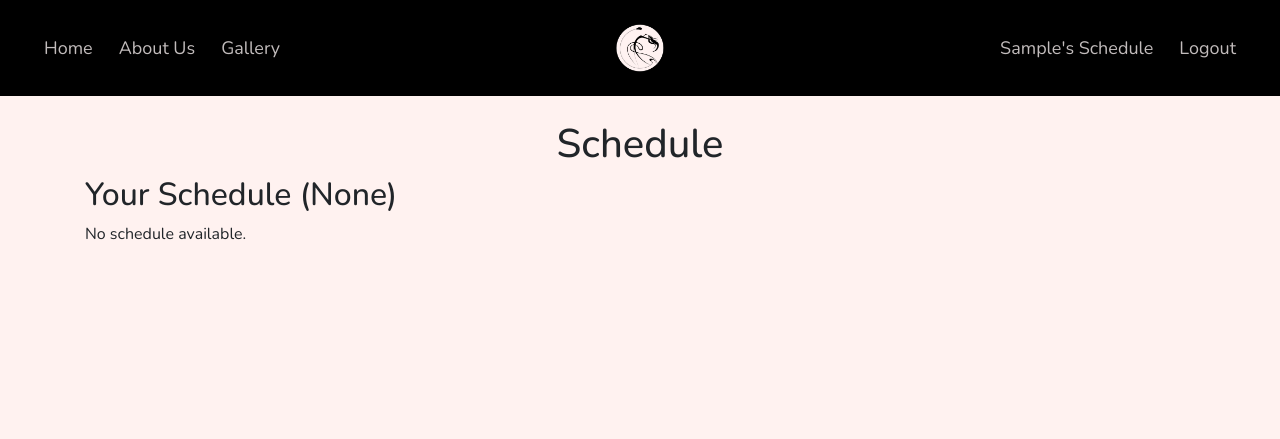
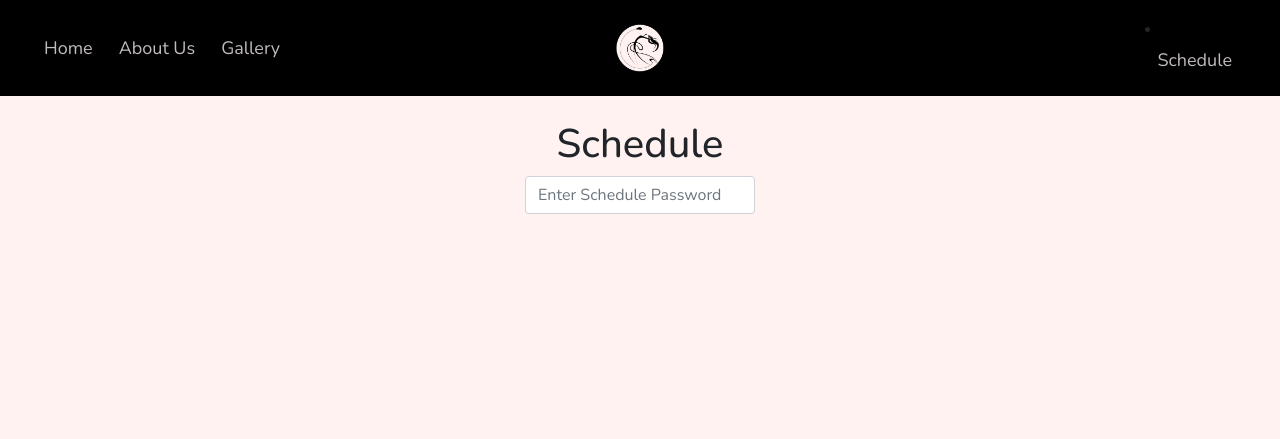
Before and after one commit to violetteyang5331/RQDA-Website-Violette, a Flask app: page /schedule in a window 1280 px wide. Shown: the top 439 px of the page. Run offline with Flask 3, Linux system fonts and the light colour scheme; the visitor is signed in with stand-in values (Sample User, id 1); data comes from the database, SQL or seed files in the repository; both versions use the stored data as it was after the commit; some libraries are stand-ins or nearby versions.

Commit message:
4/30/26 completely redid schedule logic, still need to improve but mostly there!

```diff
--- a/website/__init__.py
+++ b/website/__init__.py
@@ -2,13 +2,17 @@ from flask import Flask
 from flask_sqlalchemy import SQLAlchemy
 from os import path
 from flask_login import LoginManager
+from dotenv import load_dotenv
+
+import os
 
 db = SQLAlchemy()
 DB_NAME = "database.db"
+load_dotenv()
 
 def create_app():
     app = Flask(__name__)
-    app.config["SECRET_KEY"] = "hellochungus"
+    app.config["SECRET_KEY"] = os.getenv("SECRET_KEY")
     app.config["SQLALCHEMY_DATABASE_URI"] = f"sqlite:///{DB_NAME}"
     db.init_app(app)
 
--- a/website/auth.py
+++ b/website/auth.py
@@ -1,9 +1,10 @@
-from flask import Blueprint, render_template, request, flash, redirect, url_for
+from flask import Blueprint, render_template, request, flash, redirect, url_for, session
 from .models import User, Schedule
 from werkzeug.security import generate_password_hash, check_password_hash
 from . import db
 from flask_login import login_user, login_required, logout_user, current_user
 
+import os
 import random
 
 auth = Blueprint("auth", __name__)
@@ -85,26 +86,78 @@ def about_us():
 def meet_the_team():
     return render_template("meet_the_team.html", user=current_user)
 
-@auth.route("/schedule")
-@login_required
+@auth.route("/schedule", methods=["GET", "POST"])
 def schedule():
-    user_schedule = Schedule.query.filter_by(
-        class_level=current_user.rqda_level
-    ).first()
+    password_map = {
+        os.getenv("ADULT_PASSWORD"): 0,
+        os.getenv("TEEN_PASSWORD"): 1,
+        os.getenv("JUNIOR_PASSWORD"): 2,
+        os.getenv("MINI_PASSWORD"): 3,
+        os.getenv("ROSE_PASSWORD"): 4
+    }
+
+    level_map = {
+        0: "Adult",
+        1: "Teen",
+        2: "Junior",
+        3: "Mini"
+    }
+
+    if request.method == "POST":
+        entered = request.form.get("schedule_password")
+
+        # Handle edit form submission (Rose view)
+        if request.form.get("class_level"):
+            class_level = request.form.get("class_level")
+            content = request.form.get("content")
+            s = Schedule.query.filter_by(class_level=class_level).first()
+            if s:
+                s.content = content
+            else:
+                s = Schedule(class_level=class_level, content=content)
+                db.session.add(s)
+            db.session.commit()
+            flash("Schedule updated!", "success")
+
+        elif entered and entered in password_map:
+            session["password_index"] = password_map[entered]
+            flash("Access granted", "success")
+        else:
+            session["password_index"] = -1
+            flash("Incorrect password", "error")
+
+    password_index = session.get("password_index", -1)
+
+    schedule = None
+    if password_index in level_map:
+        schedule = Schedule.query.filter_by(class_level=level_map[password_index]).first()
+
+    schedules = Schedule.query.all() if password_index == 4 else []
 
     return render_template(
         "schedule.html",
         user=current_user,
-        schedule=user_schedule
+        password_index=password_index,
+        schedule=schedule,
+        schedules=schedules
     )
 
+@auth.route('/delete-schedule/<int:id>', methods=['POST'])
+def delete_schedule(id):
+    schedule = Schedule.query.get(id)
+    if schedule:
+        db.session.delete(schedule)
+        db.session.commit()
+    return redirect(url_for('auth.schedule'))  # back to schedule, not edit_schedule
+
+@auth.route("/reset_schedule_access", methods=["POST"])
+def reset_schedule_access():
+    session["password_index"] = -1
+    flash("Access reset", "success")
+    return redirect(url_for("auth.schedule"))
+
 @auth.route("/edit_schedule", methods=["GET", "POST"])
-@login_required
 def edit_schedule():
-    if current_user.rqda_level != "Rose":
-        flash("You do not have permission to edit schedules.", "error")
-        return redirect(url_for("auth.schedule"))
-
     if request.method == "POST":
         class_level = request.form.get("class_level")
         content = request.form.get("content")
@@ -121,18 +174,11 @@ def edit_schedule():
         flash("Schedule updated!", "success")
 
     schedules = Schedule.query.all()
-    return render_template("edit_schedule.html", schedules=schedules, user=current_user)
-
-@auth.route('/delete-schedule/<int:id>', methods=['POST'])
-@login_required
-def delete_schedule(id):
-    schedule = Schedule.query.get(id)
-
-    if schedule:
-        db.session.delete(schedule)
-        db.session.commit()
-
-    return redirect(url_for('auth.edit_schedule'))
+    schedules_json = [
+        {"id": s.id, "class_level": s.class_level, "content": s.content}
+        for s in schedules
+    ]
+    return render_template("edit_schedule.html", schedules=schedules, schedules_json=schedules_json, user=current_user)
 
 @auth.route("/gallery")
 def gallery():
--- a/website/templates/base.html
+++ b/website/templates/base.html
@@ -264,6 +264,7 @@
           </div>
 
           <!-- RIGHT -->
+          <!--
           <ul class="navbar-nav ml-auto">
             {% if user.is_authenticated %}
                 {% if user.rqda_level == "Rose" %}
@@ -286,6 +287,10 @@
               <a class="nav-link" href="/sign-up">Sign Up</a>
             </li>
             {% endif %}
+            -->
+          <li class="nav-item">
+              <a class="nav-link" href="/schedule">Schedule</a>
+          </li>
           </ul>
         </div>
     </nav>
--- a/website/templates/edit_schedule.html
+++ b/website/templates/edit_schedule.html
@@ -49,7 +49,7 @@
             </form>
 
             <strong>{{ schedule.class_level }}</strong>
-            <pre style="white-space: pre-wrap; margin-top: 5px;">{{ schedule.content }}</pre>
+            <p style="white-space: pre-wrap; margin-top: 5px;">{{ schedule.content }}</p>
         </div>
     {% else %}
         <p>No schedules yet.</p>
--- a/website/templates/schedule.html
+++ b/website/templates/schedule.html
@@ -3,9 +3,9 @@
 
 {% block content %}
 <br />
+<div class="container col-lg-6 col-md-8 col-sm-10">
 
-<h1 align="center">Schedule</h1>
-
+<!--
 <h2>Your Schedule ({{ user.rqda_level }})</h2>
 
 {% if schedule %}
@@ -21,5 +21,143 @@
         </button>
     </form>
 {% endif %}
+-->
 
+{% if password_index == -1 %}
+<h1 align="center">Schedule</h1>
+
+<form method="POST">
+  <div class="row justify-content-center">
+    <div class="form-group">
+      <input
+        type="text"
+        class="form-control"
+        name="schedule_password"
+        placeholder="Enter Schedule Password"
+      />
+    </div>
+  </div>
+</form>
+
+{% elif password_index == 0 %}
+    <h1 align="center">Adult Schedule</h1>
+
+{% elif password_index == 1 %}
+    <h1 align="center">Teen Schedule</h1>
+
+{% elif password_index == 2 %}
+    <h1 align="center">Junior Schedule</h1>
+
+{% elif password_index == 3 %}
+    <h1 align="center">Mini Schedule</h1>
+
+{% elif password_index == 4 %}
+    <h1 align="center">Edit Schedules</h1>
+    <form method="POST" style="max-width: 600px; margin: auto;">
+        <!-- Class dropdown -->
+        <div class="form-group">
+            <label for="class_level">Class Level</label>
+            <select name="class_level" id="class_level" class="form-control" required onchange="loadSchedule()">
+                <option value="">Select class</option>
+                <option value="Adult">Adult</option>
+                <option value="Teen">Teen</option>
+                <option value="Junior">Junior</option>
+                <option value="Mini">Mini</option>
+            </select>
+        </div>
+        <!-- Textarea -->
+        <div class="form-group">
+            <label for="content">Schedule Content</label>
+            <textarea
+                name="content"
+                id="content"
+                class="form-control"
+                rows="6"
+                placeholder="Select a class to load schedule..."
+                required></textarea>
+        </div>
+        <div style="text-align: center;">
+            <button type="submit" class="btn btn-primary" style="background-color: #8E5A8C; border-color: #8E5A8C">
+                Save Schedule
+            </button>
+        </div>
+    </form>   <!-- ✅ Close the save form here, before the schedules section -->
+
+    <br>
+    <h2 align="center">Current Schedules</h2>
+    <div style="max-width: 600px; margin: auto;">
+        {% for schedule in schedules %}
+            <div style="border: 1px solid #ccc; padding: 10px; margin-bottom: 10px; border-radius: 6px; position: relative;">
+
+                <!-- Delete button (top-right) — now in its own standalone form, no nesting -->
+                <form method="POST" action="{{ url_for('auth.delete_schedule', id=schedule.id) }}"
+                      onsubmit="return confirm('Delete this schedule?')"
+                      style="position: absolute; top: 8px; right: 8px;">
+                    <button type="submit"
+                            style="background-color: #dc3545; color: white; border: none; padding: 4px 8px; border-radius: 4px;">
+                        ✕
+                    </button>
+                </form>
+
+                <strong>{{ schedule.class_level }}</strong>
+                <p style="white-space: pre-wrap; margin-top: 5px;">{{ schedule.content }}</p>
+            </div>
+        {% else %}
+            <p>No schedules yet.</p>
+        {% endfor %}
+    </div>
+
+    <br>
+
+    <script>
+        const schedules = {
+            {% for schedule in schedules %}
+                "{{ schedule.class_level }}": {{ schedule.content | tojson }},
+            {% endfor %}
+        };
+        function loadSchedule() {
+            const selected = document.getElementById("class_level").value;
+            const textarea = document.getElementById("content");
+            if (schedules[selected]) {
+                textarea.value = schedules[selected];
+            } else {
+                textarea.value = "";
+            }
+        }
+    </script>
+
+{% endif %}
+
+{% if password_index != -1 and password_index != 4%}
+{% if schedule %}
+    <p>{{ schedule.content }}</p>
+{% else %}
+    <p>No schedule available.</p>
+{% endif %}
+
+<div style="text-align: center;">
+<form method="POST" action="{{ url_for('auth.reset_schedule_access') }}">
+    <button class="btn btn-primary" style="background-color: #8E5A8C; border-color: #8E5A8C">
+        Back
+    </button>
+</form>
+</div>
+<br />
+{% endif %}
+
+<!--
+
+<div class="row justify-content-center">
+
+<br />
+
+<form action="{{ url_for('auth.edit_schedule') }}" method="get" style="align: center">
+
+    <button type="submit" class="btn btn-primary px-4" style="background-color: #8E5A8C; border-color: #8E5A8C">
+        Edit Schedules
+    </button>
+</form>
+</div>
+-->
+</div>
 {% endblock %}
```
Also changed, not shown: .spyproject/config/codestyle.ini (added), .spyproject/config/defaults/defaults-codestyle-0.2.0.ini (added), .spyproject/config/defaults/defaults-encoding-0.2.0.ini (added), .spyproject/config/defaults/defaults-vcs-0.2.0.ini (added), .spyproject/config/defaults/defaults-workspace-0.2.0.ini (added), .spyproject/config/encoding.ini (added), .spyproject/config/vcs.ini (added), .spyproject/config/workspace.ini (added), instance/database.db, 2 other files.
